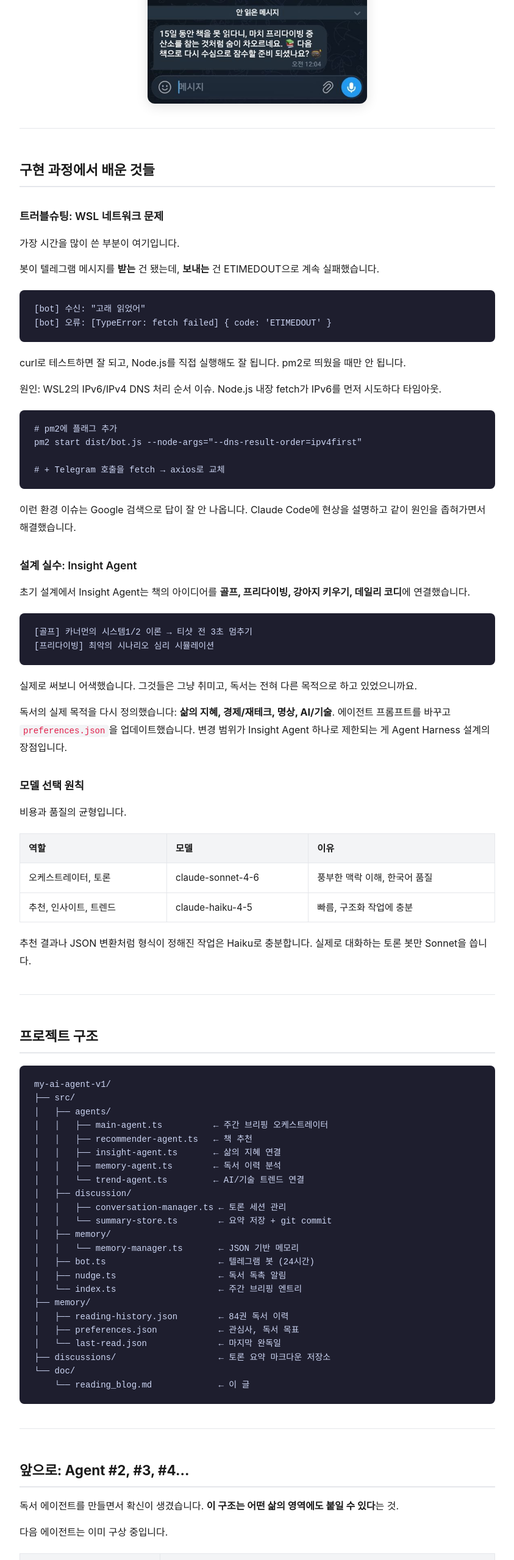
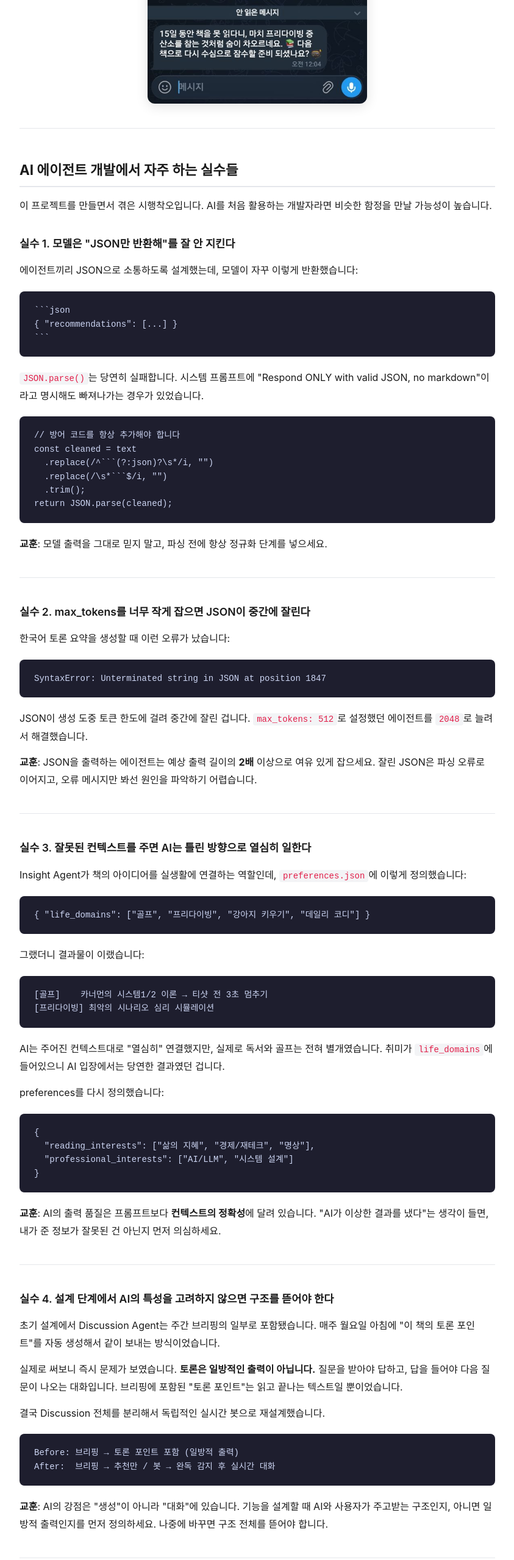
Before and after one commit to seogii1004-cpu/my-ai-agent-v1, a website: page doc/reading_blog.html in a window 1280 px wide. Shown: the part 9441-12000 px from the top of the page at 61% size, without its empty margins (218-1061 px from the left). Drawn offline with Linux system fonts and the light colour scheme.

Commit message:
docs: 트러블슈팅 섹션을 AI 개발 실수 5가지로 확장

````diff
--- a/doc/reading_blog.html
+++ b/doc/reading_blog.html
@@ -237,30 +237,71 @@ def5678 토론 요약: 채식주의자 (2026-05-10)
 <p>Claude Haiku가 관심사(골프, 프리다이빙, 명상 등)에 빗대어 매번 다르게 생성합니다.</p>
 <p><img src="images/nudge.jpg" alt="독서 독촉 알림 — 프리다이빙 비유"></p>
 <hr>
-<h2>구현 과정에서 배운 것들</h2>
-<h3>트러블슈팅: WSL 네트워크 문제</h3>
-<p>가장 시간을 많이 쓴 부분이 여기입니다.</p>
-<p>봇이 텔레그램 메시지를 <strong>받는</strong> 건 됐는데, <strong>보내는</strong> 건 ETIMEDOUT으로 계속 실패했습니다.</p>
-<pre><code>[bot] 수신: &quot;고래 읽었어&quot;
-[bot] 오류: [TypeError: fetch failed] { code: &#39;ETIMEDOUT&#39; }
+<h2>AI 에이전트 개발에서 자주 하는 실수들</h2>
+<p>이 프로젝트를 만들면서 겪은 시행착오입니다. AI를 처음 활용하는 개발자라면 비슷한 함정을 만날 가능성이 높습니다.</p>
+<h3>실수 1. 모델은 &quot;JSON만 반환해&quot;를 잘 안 지킨다</h3>
+<p>에이전트끼리 JSON으로 소통하도록 설계했는데, 모델이 자꾸 이렇게 반환했습니다:</p>
+<pre><code>```json
+{ &quot;recommendations&quot;: [...] }
+```
 </code></pre>
-<p>curl로 테스트하면 잘 되고, Node.js를 직접 실행해도 잘 됩니다. pm2로 띄웠을 때만 안 됩니다.</p>
-<p>원인: WSL2의 IPv6/IPv4 DNS 처리 순서 이슈. Node.js 내장 fetch가 IPv6를 먼저 시도하다 타임아웃.</p>
-<pre><code class="language-bash"># pm2에 플래그 추가
-pm2 start dist/bot.js --node-args=&quot;--dns-result-order=ipv4first&quot;
-
-# + Telegram 호출을 fetch → axios로 교체
+<p><code>JSON.parse()</code>는 당연히 실패합니다. 시스템 프롬프트에 &quot;Respond ONLY with valid JSON, no markdown&quot;이라고 명시해도 빠져나가는 경우가 있었습니다.</p>
+<pre><code class="language-typescript">// 방어 코드를 항상 추가해야 합니다
+const cleaned = text
+  .replace(/^```(?:json)?\s*/i, &quot;&quot;)
+  .replace(/\s*```$/i, &quot;&quot;)
+  .trim();
+return JSON.parse(cleaned);
 </code></pre>
-<p>이런 환경 이슈는 Google 검색으로 답이 잘 안 나옵니다. Claude Code에 현상을 설명하고 같이 원인을 좁혀가면서 해결했습니다.</p>
-<h3>설계 실수: Insight Agent</h3>
-<p>초기 설계에서 Insight Agent는 책의 아이디어를 <strong>골프, 프리다이빙, 강아지 키우기, 데일리 코디</strong>에 연결했습니다.</p>
-<pre><code>[골프] 카너먼의 시스템1/2 이론 → 티샷 전 3초 멈추기
+<p><strong>교훈</strong>: 모델 출력을 그대로 믿지 말고, 파싱 전에 항상 정규화 단계를 넣으세요.</p>
+<hr>
+<h3>실수 2. max_tokens를 너무 작게 잡으면 JSON이 중간에 잘린다</h3>
+<p>한국어 토론 요약을 생성할 때 이런 오류가 났습니다:</p>
+<pre><code>SyntaxError: Unterminated string in JSON at position 1847
+</code></pre>
+<p>JSON이 생성 도중 토큰 한도에 걸려 중간에 잘린 겁니다. <code>max_tokens: 512</code>로 설정했던 에이전트를 <code>2048</code>로 늘려서 해결했습니다.</p>
+<p><strong>교훈</strong>: JSON을 출력하는 에이전트는 예상 출력 길이의 <strong>2배</strong> 이상으로 여유 있게 잡으세요. 잘린 JSON은 파싱 오류로 이어지고, 오류 메시지만 봐선 원인을 파악하기 어렵습니다.</p>
+<hr>
+<h3>실수 3. 잘못된 컨텍스트를 주면 AI는 틀린 방향으로 열심히 일한다</h3>
+<p>Insight Agent가 책의 아이디어를 실생활에 연결하는 역할인데, <code>preferences.json</code>에 이렇게 정의했습니다:</p>
+<pre><code class="language-json">{ &quot;life_domains&quot;: [&quot;골프&quot;, &quot;프리다이빙&quot;, &quot;강아지 키우기&quot;, &quot;데일리 코디&quot;] }
+</code></pre>
+<p>그랬더니 결과물이 이랬습니다:</p>
+<pre><code>[골프]    카너먼의 시스템1/2 이론 → 티샷 전 3초 멈추기
 [프리다이빙] 최악의 시나리오 심리 시뮬레이션
 </code></pre>
-<p>실제로 써보니 어색했습니다. 그것들은 그냥 취미고, 독서는 전혀 다른 목적으로 하고 있었으니까요.</p>
-<p>독서의 실제 목적을 다시 정의했습니다: <strong>삶의 지혜, 경제/재테크, 명상, AI/기술</strong>. 에이전트 프롬프트를 바꾸고 <code>preferences.json</code>을 업데이트했습니다. 변경 범위가 Insight Agent 하나로 제한되는 게 Agent Harness 설계의 장점입니다.</p>
-<h3>모델 선택 원칙</h3>
-<p>비용과 품질의 균형입니다.</p>
+<p>AI는 주어진 컨텍스트대로 &quot;열심히&quot; 연결했지만, 실제로 독서와 골프는 전혀 별개였습니다. 취미가 <code>life_domains</code>에 들어있으니 AI 입장에서는 당연한 결과였던 겁니다.</p>
+<p>preferences를 다시 정의했습니다:</p>
+<pre><code class="language-json">{
+  &quot;reading_interests&quot;: [&quot;삶의 지혜&quot;, &quot;경제/재테크&quot;, &quot;명상&quot;],
+  &quot;professional_interests&quot;: [&quot;AI/LLM&quot;, &quot;시스템 설계&quot;]
+}
+</code></pre>
+<p><strong>교훈</strong>: AI의 출력 품질은 프롬프트보다 <strong>컨텍스트의 정확성</strong>에 달려 있습니다. &quot;AI가 이상한 결과를 냈다&quot;는 생각이 들면, 내가 준 정보가 잘못된 건 아닌지 먼저 의심하세요.</p>
+<hr>
+<h3>실수 4. 설계 단계에서 AI의 특성을 고려하지 않으면 구조를 뜯어야 한다</h3>
+<p>초기 설계에서 Discussion Agent는 주간 브리핑의 일부로 포함됐습니다. 매주 월요일 아침에 &quot;이 책의 토론 포인트&quot;를 자동 생성해서 같이 보내는 방식이었습니다.</p>
+<p>실제로 써보니 즉시 문제가 보였습니다. <strong>토론은 일방적인 출력이 아닙니다.</strong> 질문을 받아야 답하고, 답을 들어야 다음 질문이 나오는 대화입니다. 브리핑에 포함된 &quot;토론 포인트&quot;는 읽고 끝나는 텍스트일 뿐이었습니다.</p>
+<p>결국 Discussion 전체를 분리해서 독립적인 실시간 봇으로 재설계했습니다.</p>
+<pre><code>Before: 브리핑 → 토론 포인트 포함 (일방적 출력)
+After:  브리핑 → 추천만 / 봇 → 완독 감지 후 실시간 대화
+</code></pre>
+<p><strong>교훈</strong>: AI의 강점은 &quot;생성&quot;이 아니라 &quot;대화&quot;에 있습니다. 기능을 설계할 때 AI와 사용자가 주고받는 구조인지, 아니면 일방적 출력인지를 먼저 정의하세요. 나중에 바꾸면 구조 전체를 뜯어야 합니다.</p>
+<hr>
+<h3>실수 5. 환경 이슈 — WSL에서 pm2로 띄우면 네트워크가 안 된다</h3>
+<p>봇이 텔레그램 메시지를 <strong>받는</strong> 건 되는데, <strong>응답을 보내는</strong> 건 ETIMEDOUT으로 계속 실패했습니다.</p>
+<pre><code>[bot] 수신: &quot;고래 읽었어&quot;
+[bot] 오류: TypeError: fetch failed { code: &#39;ETIMEDOUT&#39; }
+</code></pre>
+<p>curl로 테스트하면 되고, Node.js 직접 실행해도 됩니다. pm2로 띄웠을 때만 안 됩니다. 구글 검색으로는 답이 잘 안 나오는 유형입니다.</p>
+<p>원인: WSL2의 IPv6/IPv4 DNS 처리 순서 이슈. Node.js 내장 fetch가 IPv6를 먼저 시도하다 타임아웃.</p>
+<pre><code class="language-bash"># 두 가지를 같이 적용해서 해결
+pm2 start dist/bot.js --node-args=&quot;--dns-result-order=ipv4first&quot;
+# + fetch → axios 교체
+</code></pre>
+<p><strong>교훈</strong>: 환경 이슈는 재현 조건이 좁을수록 원인 파악이 어렵습니다. &quot;되는 환경 vs 안 되는 환경&quot;을 체계적으로 좁혀가는 게 핵심입니다. Claude Code에 현상을 설명하고 같이 범위를 좁혀가며 해결했습니다.</p>
+<hr>
+<h3>참고: 모델 선택 원칙</h3>
 <table>
 <thead>
 <tr>
@@ -270,9 +311,9 @@ pm2 start dist/bot.js --node-args=&quot;--dns-result-order=ipv4first&quot;
 </tr>
 </thead>
 <tbody><tr>
-<td>오케스트레이터, 토론</td>
+<td>오케스트레이터, 토론 봇</td>
 <td>claude-sonnet-4-6</td>
-<td>풍부한 맥락 이해, 한국어 품질</td>
+<td>맥락 이해, 한국어 품질</td>
 </tr>
 <tr>
 <td>추천, 인사이트, 트렌드</td>
@@ -280,7 +321,7 @@ pm2 start dist/bot.js --node-args=&quot;--dns-result-order=ipv4first&quot;
 <td>빠름, 구조화 작업에 충분</td>
 </tr>
 </tbody></table>
-<p>추천 결과나 JSON 변환처럼 형식이 정해진 작업은 Haiku로 충분합니다. 실제로 대화하는 토론 봇만 Sonnet을 씁니다.</p>
+<p>JSON 변환이나 추천처럼 형식이 정해진 작업은 Haiku로 충분합니다. 실시간 대화처럼 품질이 중요한 곳에만 Sonnet을 씁니다.</p>
 <hr>
 <h2>프로젝트 구조</h2>
 <pre><code>my-ai-agent-v1/
````
Also changed, not shown: doc/reading_blog.md (+99 -27 lines).
